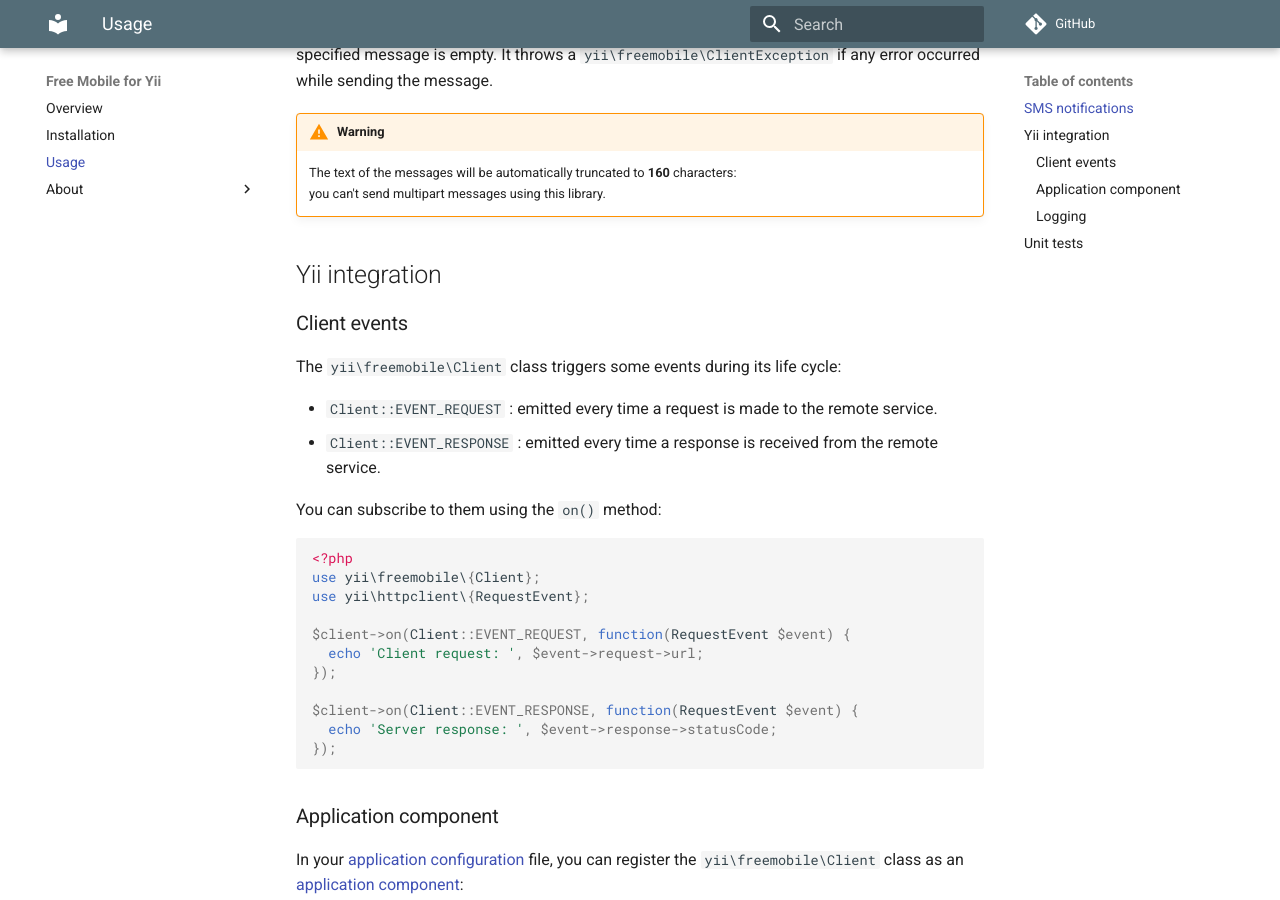
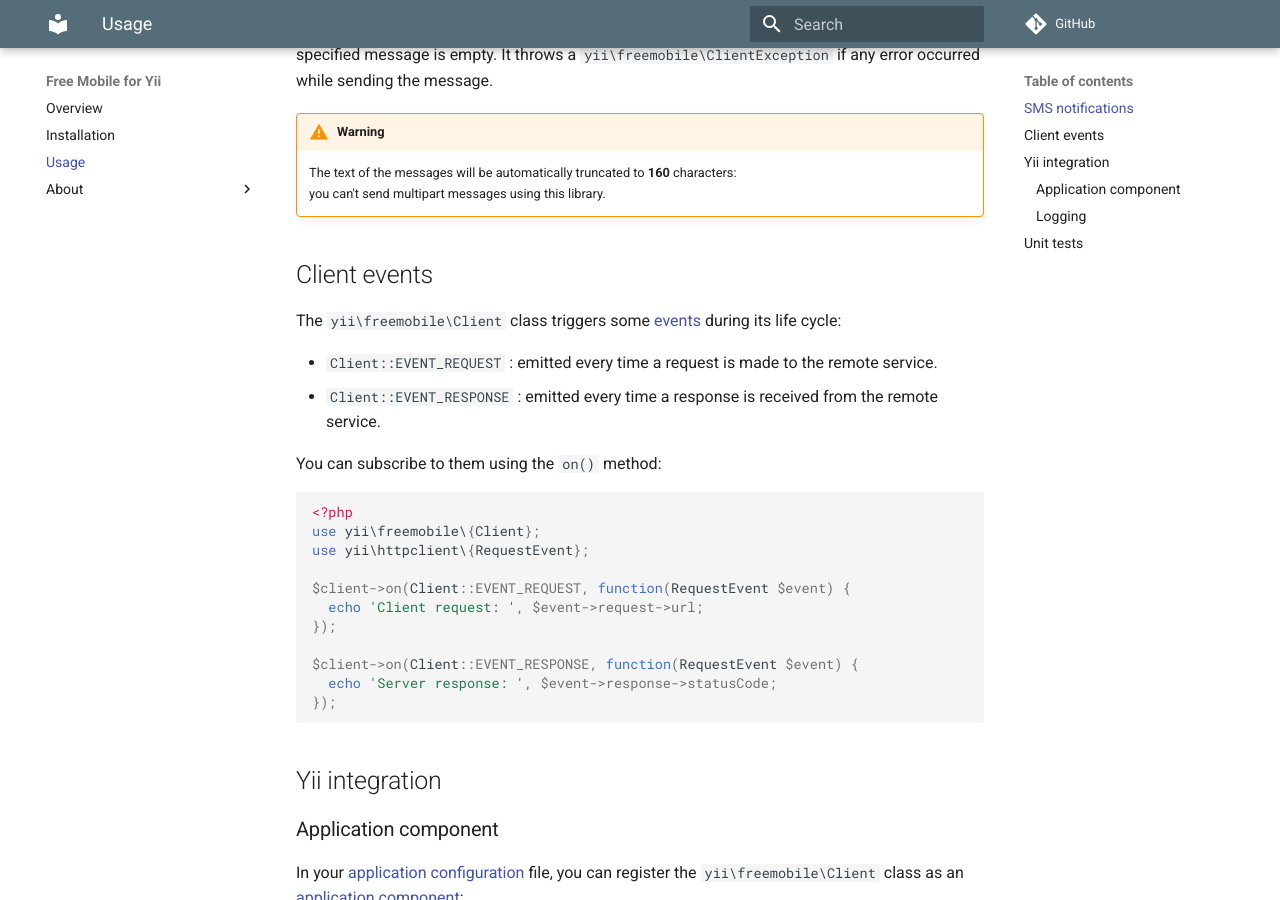
Before and after one commit to cedx/yii2-free-mobile, an MkDocs documentation site: the page built from doc/usage.md, in a window 1280 px wide and 900 px high, scrolled down 661 px. Built offline with MkDocs 1.6.1 and Material for MkDocs 9.7.7, drawn with Linux system fonts in a browser that asks for light colours; comment, search, counter and statistics services are not loaded; old or Windows-style settings are respelled for this version of MkDocs; part of the change alters nothing that is shown.

Commit message:
Updated the documentation

````diff
--- a/doc/usage.md
+++ b/doc/usage.md
@@ -31,10 +31,8 @@ if the specified message is empty. It throws a `yii\freemobile\ClientException`
     The text of the messages will be automatically truncated to **160** characters:
     you can't send multipart messages using this library.
 
-## Yii integration
-
-### Client events
-The `yii\freemobile\Client` class triggers some events during its life cycle:
+## Client events
+The `yii\freemobile\Client` class triggers some [events](http://www.yiiframework.com/doc-2.0/guide-concept-events.html) during its life cycle:
 
 - `Client::EVENT_REQUEST` : emitted every time a request is made to the remote service.
 - `Client::EVENT_RESPONSE` : emitted every time a response is received from the remote service.
@@ -54,6 +52,8 @@ $client->on(Client::EVENT_RESPONSE, function(RequestEvent $event) {
   echo 'Server response: ', $event->response->statusCode;
 });
 ```
+
+## Yii integration
 
 ### Application component
 In your [application configuration](http://www.yiiframework.com/doc-2.0/guide-concept-configurations.html#application-configurations) file, you can register the `yii\freemobile\Client` class as an [application component](http://www.yiiframework.com/doc-2.0/guide-structure-application-components.html):
````
